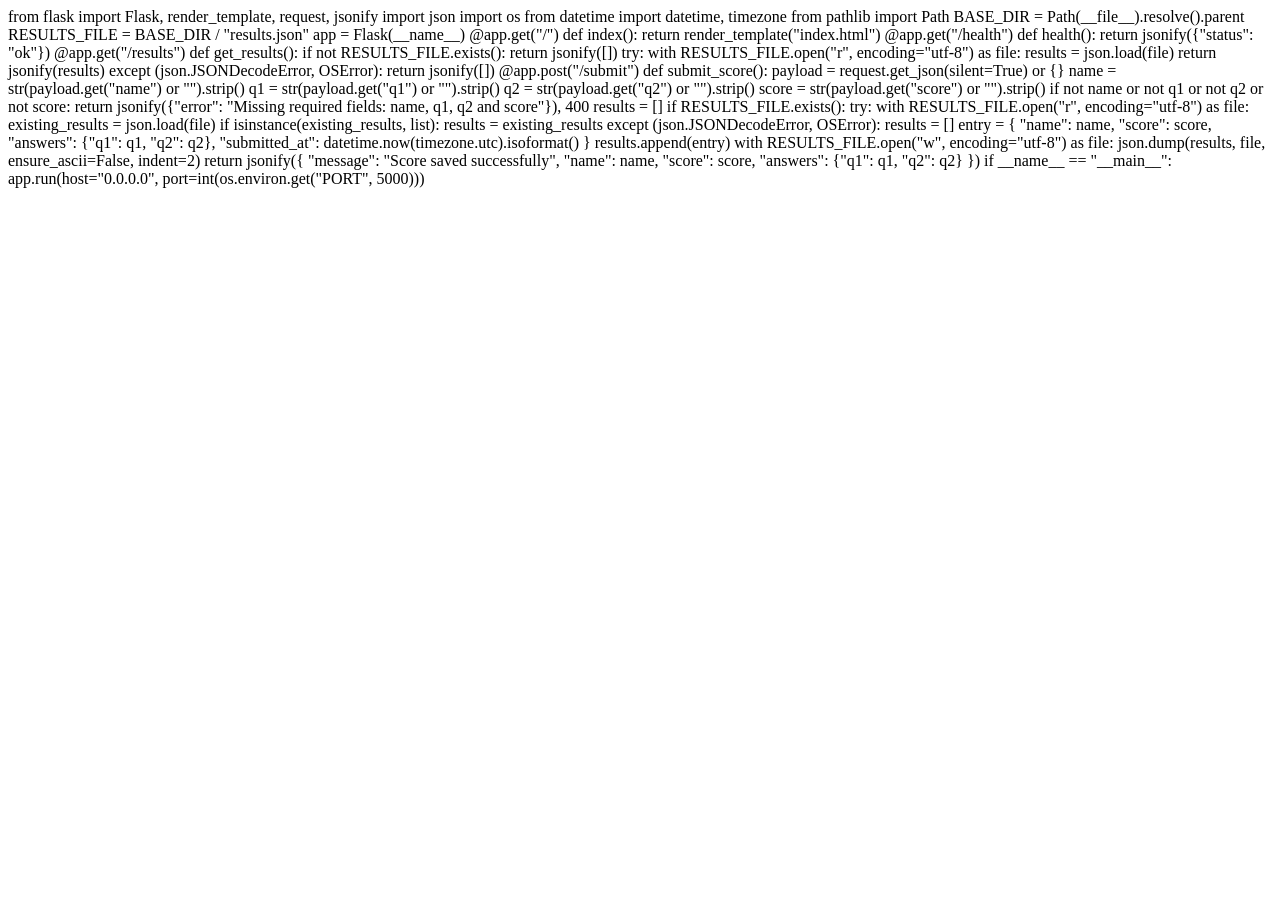
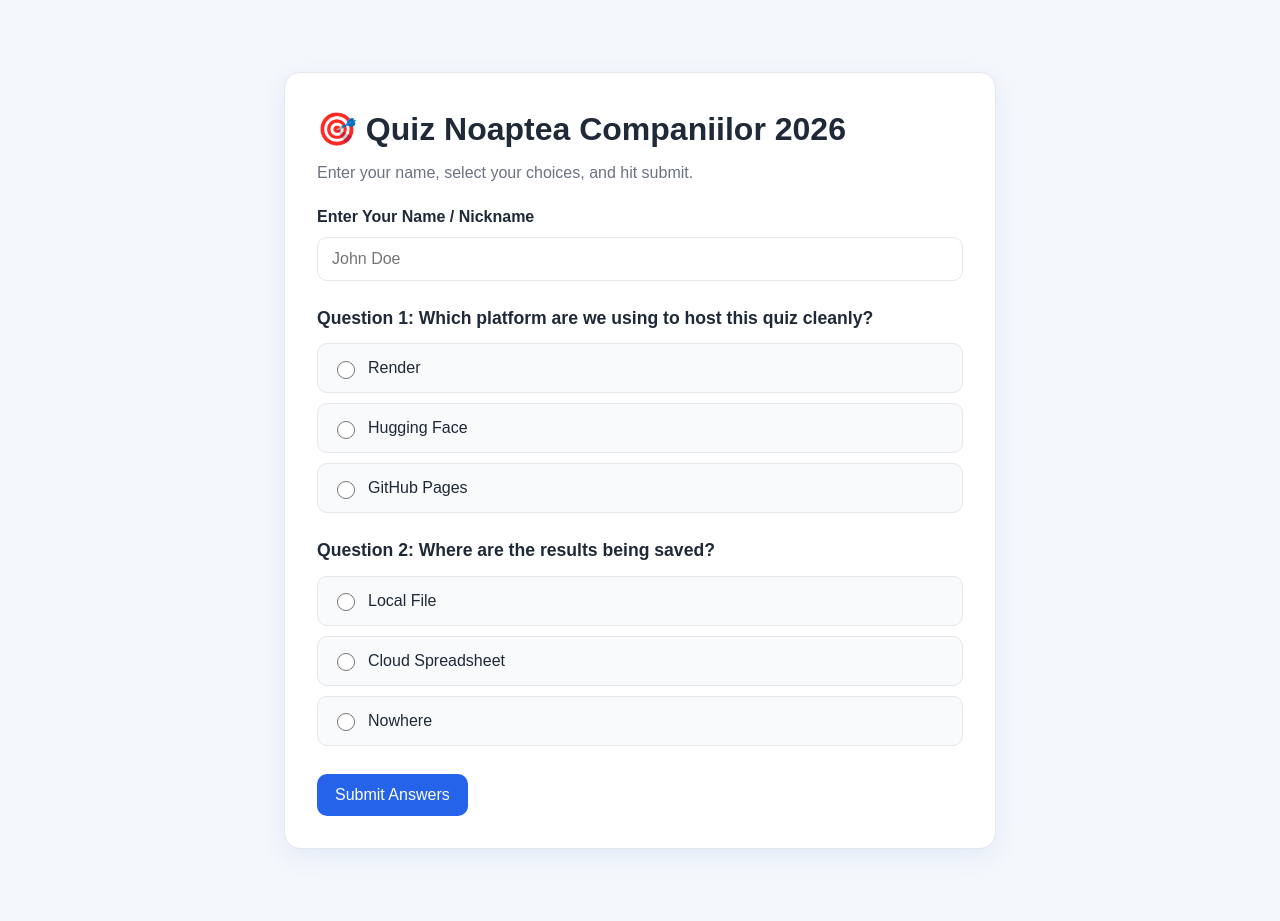
Before and after one commit to BeatriceNicola-Piaxo/quiz, a Flask app: page / in a window 1280 px wide. Before the commit the page ends 188 px from the top, so only its background shows below. Run offline with Flask 3, Linux system fonts and the light colour scheme.

Commit message:
Refactor index.html for quiz layout and design
Updated HTML structure and styles for the quiz application.

```diff
--- a/templates/index.html
+++ b/templates/index.html
@@ -1,77 +1,261 @@
-from flask import Flask, render_template, request, jsonify
-import json
-import os
-from datetime import datetime, timezone
-from pathlib import Path
+<!DOCTYPE html>
+<html lang="en">
+<head>
+  <meta charset="UTF-8" />
+  <meta name="viewport" content="width=device-width, initial-scale=1.0" />
+  <title>Quiz Noaptea Companiilor 2026</title>
+  <style>
+    :root {
+      --bg: #f4f7fb;
+      --card: #ffffff;
+      --primary: #2563eb;
+      --primary-dark: #1d4ed8;
+      --text: #1f2937;
+      --muted: #6b7280;
+      --success: #16a34a;
+      --danger: #dc2626;
+      --border: #e5e7eb;
+    }
 
-BASE_DIR = Path(__file__).resolve().parent
-RESULTS_FILE = BASE_DIR / "results.json"
+    * { box-sizing: border-box; }
 
-app = Flask(__name__)
+    body {
+      margin: 0;
+      font-family: Arial, Helvetica, sans-serif;
+      background: var(--bg);
+      color: var(--text);
+      line-height: 1.5;
+    }
 
+    .container {
+      max-width: 760px;
+      margin: 48px auto;
+      padding: 24px;
+    }
 
-@app.get("/")
-def index():
-    return render_template("index.html")
+    .card {
+      background: var(--card);
+      border: 1px solid var(--border);
+      border-radius: 16px;
+      box-shadow: 0 8px 24px rgba(37, 99, 235, 0.08);
+      padding: 32px;
+    }
 
+    h1 {
+      margin-top: 0;
+      margin-bottom: 8px;
+      font-size: 2rem;
+    }
 
-@app.get("/health")
-def health():
-    return jsonify({"status": "ok"})
+    p {
+      margin-top: 0;
+      color: var(--muted);
+    }
 
+    .question {
+      margin-top: 24px;
+    }
 
-@app.get("/results")
-def get_results():
-    if not RESULTS_FILE.exists():
-        return jsonify([])
+    .question h2 {
+      font-size: 1.1rem;
+      margin-bottom: 12px;
+    }
 
-    try:
-        with RESULTS_FILE.open("r", encoding="utf-8") as file:
-            results = json.load(file)
-        return jsonify(results)
-    except (json.JSONDecodeError, OSError):
-        return jsonify([])
+    .options {
+      display: grid;
+      gap: 10px;
+    }
 
+    label.option {
+      display: flex;
+      align-items: center;
+      gap: 10px;
+      border: 1px solid var(--border);
+      border-radius: 10px;
+      padding: 12px 14px;
+      background: #f9fafb;
+      cursor: pointer;
+    }
 
-@app.post("/submit")
-def submit_score():
-    payload = request.get_json(silent=True) or {}
-    name = str(payload.get("name") or "").strip()
-    q1 = str(payload.get("q1") or "").strip()
-    q2 = str(payload.get("q2") or "").strip()
-    score = str(payload.get("score") or "").strip()
+    input[type="radio"] {
+      accent-color: var(--primary);
+      width: 18px;
+      height: 18px;
+    }
 
-    if not name or not q1 or not q2 or not score:
-        return jsonify({"error": "Missing required fields: name, q1, q2 and score"}), 400
+    .name-wrap {
+      margin-top: 20px;
+    }
 
-    results = []
-    if RESULTS_FILE.exists():
-        try:
-            with RESULTS_FILE.open("r", encoding="utf-8") as file:
-                existing_results = json.load(file)
-            if isinstance(existing_results, list):
-                results = existing_results
-        except (json.JSONDecodeError, OSError):
-            results = []
+    input[type="text"] {
+      width: 100%;
+      padding: 12px 14px;
+      border-radius: 10px;
+      border: 1px solid var(--border);
+      font-size: 1rem;
+      margin-top: 8px;
+    }
 
-    entry = {
-        "name": name,
-        "score": score,
-        "answers": {"q1": q1, "q2": q2},
-        "submitted_at": datetime.now(timezone.utc).isoformat()
+    button {
+      margin-top: 28px;
+      background: var(--primary);
+      color: white;
+      border: none;
+      border-radius: 10px;
+      padding: 12px 18px;
+      font-size: 1rem;
+      cursor: pointer;
+      transition: background 0.2s ease;
     }
-    results.append(entry)
 
-    with RESULTS_FILE.open("w", encoding="utf-8") as file:
-        json.dump(results, file, ensure_ascii=False, indent=2)
+    button:hover {
+      background: var(--primary-dark);
+    }
 
-    return jsonify({
-        "message": "Score saved successfully",
-        "name": name,
-        "score": score,
-        "answers": {"q1": q1, "q2": q2}
-    })
+    .result {
+      margin-top: 24px;
+      padding: 18px;
+      border-radius: 12px;
+      background: #eff6ff;
+      border: 1px solid #bfdbfe;
+      display: none;
+    }
 
+    .result.visible {
+      display: block;
+    }
 
-if __name__ == "__main__":
-    app.run(host="0.0.0.0", port=int(os.environ.get("PORT", 5000)))
+    .result.success {
+      background: #ecfdf5;
+      border-color: #a7f3d0;
+    }
+
+    .result.error {
+      background: #fef2f2;
+      border-color: #fecaca;
+    }
+
+    .result h3 {
+      margin: 0 0 8px 0;
+    }
+
+    .result p {
+      margin: 0;
+      color: var(--text);
+    }
+  </style>
+</head>
+<body>
+  <div class="container">
+    <div class="card">
+      <h1>🎯 Quiz Noaptea Companiilor 2026</h1>
+      <p>Enter your name, select your choices, and hit submit.</p>
+
+      <form id="quiz-form">
+        <div class="name-wrap">
+          <label for="name"><strong>Enter Your Name / Nickname</strong></label>
+          <input id="name" name="name" type="text" placeholder="John Doe" required />
+        </div>
+
+        <div class="question">
+          <h2>Question 1: Which platform are we using to host this quiz cleanly?</h2>
+          <div class="options">
+            <label class="option"><input type="radio" name="q1" value="Render" required /> Render</label>
+            <label class="option"><input type="radio" name="q1" value="Hugging Face" /> Hugging Face</label>
+            <label class="option"><input type="radio" name="q1" value="GitHub Pages" /> GitHub Pages</label>
+          </div>
+        </div>
+
+        <div class="question">
+          <h2>Question 2: Where are the results being saved?</h2>
+          <div class="options">
+            <label class="option"><input type="radio" name="q2" value="Local File" required /> Local File</label>
+            <label class="option"><input type="radio" name="q2" value="Cloud Spreadsheet" /> Cloud Spreadsheet</label>
+            <label class="option"><input type="radio" name="q2" value="Nowhere" /> Nowhere</label>
+          </div>
+        </div>
+
+        <button type="submit">Submit Answers</button>
+      </form>
+
+      <div id="result" class="result" aria-live="polite"></div>
+    </div>
+  </div>
+
+  <script>
+    const QUIZ_DATA = [
+      {
+        question: 'Which platform are we using to host this quiz cleanly?',
+        options: ['Render', 'Hugging Face', 'GitHub Pages'],
+        answer: 'GitHub Pages'
+      },
+      {
+        question: 'Where are the results being saved?',
+        options: ['Local File', 'Cloud Spreadsheet', 'Nowhere'],
+        answer: 'Cloud Spreadsheet'
+      }
+    ];
+
+    const form = document.getElementById('quiz-form');
+    const resultBox = document.getElementById('result');
+
+    form.addEventListener('submit', async (event) => {
+      event.preventDefault();
+
+      const name = document.getElementById('name').value.trim();
+      const q1 = form.querySelector('input[name="q1"]:checked')?.value;
+      const q2 = form.querySelector('input[name="q2"]:checked')?.value;
+
+      if (!name || !q1 || !q2) {
+        showResult('⚠️ Please enter your name and answer all questions!', 'error');
+        return;
+      }
+
+      let score = 0;
+      const answers = [q1, q2];
+
+      answers.forEach((answer, index) => {
+        if (answer === QUIZ_DATA[index].answer) {
+          score += 1;
+        }
+      });
+
+      const payload = {
+        name,
+        score: `${score} / ${QUIZ_DATA.length}`
+      };
+
+      try {
+        const response = await fetch('/submit', {
+          method: 'POST',
+          headers: {
+            'Content-Type': 'application/json'
+          },
+          body: JSON.stringify(payload)
+        });
+
+        const responseData = await response.json().catch(() => ({}));
+
+        if (!response.ok) {
+          throw new Error(responseData.error || 'Submission failed');
+        }
+
+        showResult(
+          `## 🎉 Quiz Completed, ${name}!\n\n**Your Score: ${score} / ${QUIZ_DATA.length}**\n\n📊 Score saved successfully!`,
+          'success'
+        );
+      } catch (error) {
+        showResult(
+          `## 🎉 Quiz Completed, ${name}!\n\n**Your Score: ${score} / ${QUIZ_DATA.length}**\n\n⚠️ Quiz completed, but the backend is not responding correctly.`,
+          'error'
+        );
+      }
+    });
+
+    function showResult(message, type) {
+      resultBox.className = `result visible ${type}`;
+      resultBox.innerHTML = `<h3>Result</h3><p>${message.replace(/\n/g, '<br>')}</p>`;
+    }
+  </script>
+</body>
+</html>
```
